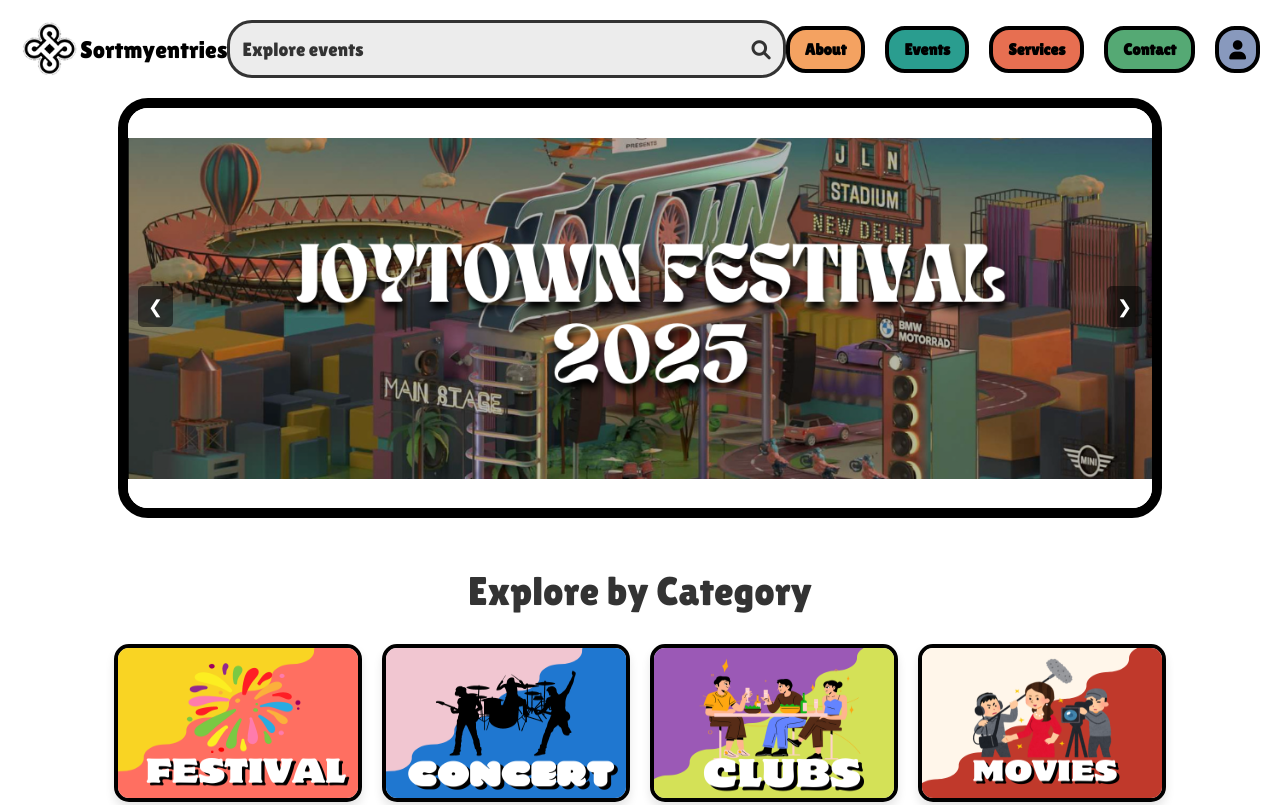
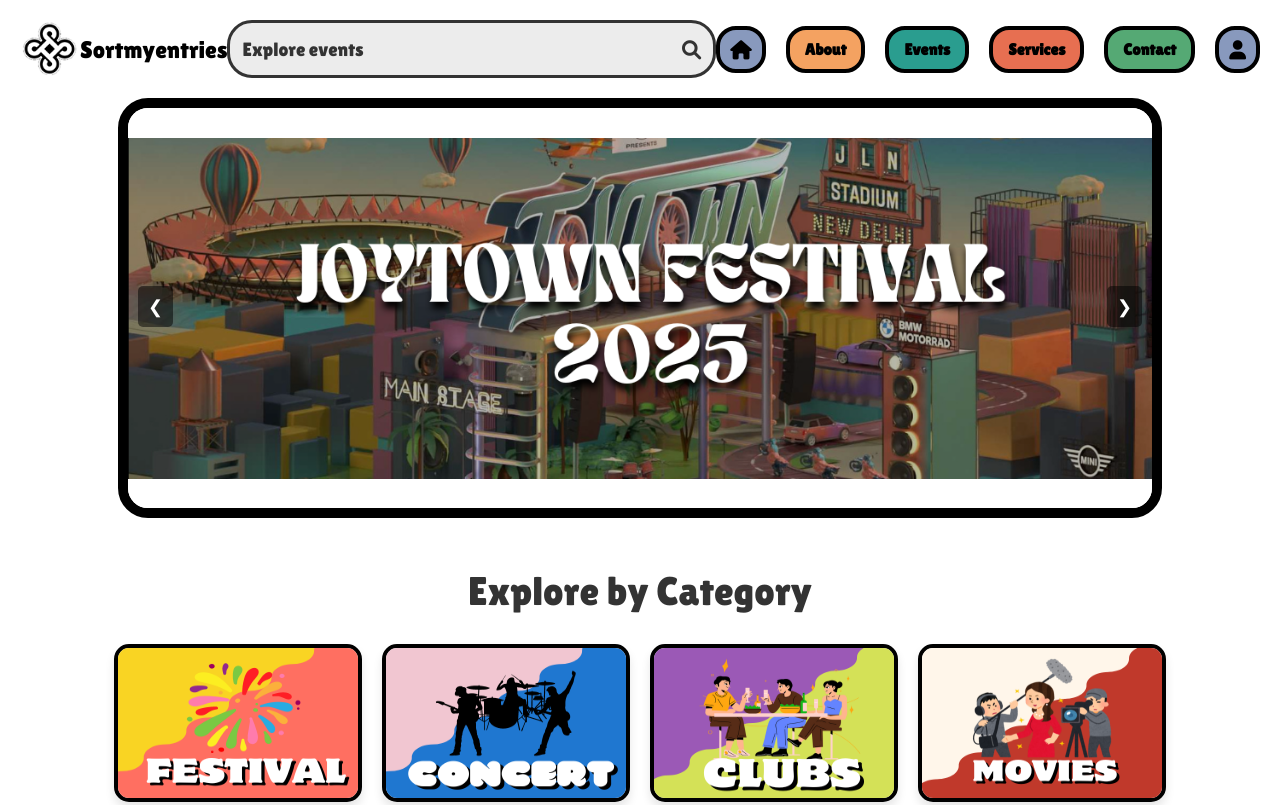
Before and after one commit to vxdnt/sortmyentries, a plain HTML site: page index.html in a window 1280 px wide. Shown: the top 805 px of the page. Drawn offline with Linux system fonts and the light colour scheme.

Commit message:
Update index.html

```diff
--- a/index.html
+++ b/index.html
@@ -3,7 +3,7 @@
 <head>
     <meta charset="UTF-8">
     <meta name="viewport" content="width=device-width, initial-scale=1.0">
-    <title>Sortmyentries</title>
+    <title>Retro Header</title>
     <link href="https://fonts.googleapis.com/css2?family=Lilita+One&display=swap" rel="stylesheet">
     <link href="https://cdnjs.cloudflare.com/ajax/libs/font-awesome/6.0.0-beta3/css/all.min.css" rel="stylesheet">
     <link rel="stylesheet" href="styles.css">
@@ -20,6 +20,9 @@
         </div>
         <nav class="main-menu">
             <ul>
+                <button type="button" onclick="window.location.href='index.html';">
+                    <i class="fa-solid fa-house"></i>
+                </button>
                 <li><a href="about.html" class="menu-about">About</a></li>
                 <li><a href="#events" class="menu-events">Events</a></li>
                 <li><a href="#services" class="menu-services">Services</a></li>
@@ -99,9 +102,6 @@
             </div>
         </div>
     </footer>
-
-
-
     <script src="script.js"></script>
 </body>
 </html>
```
